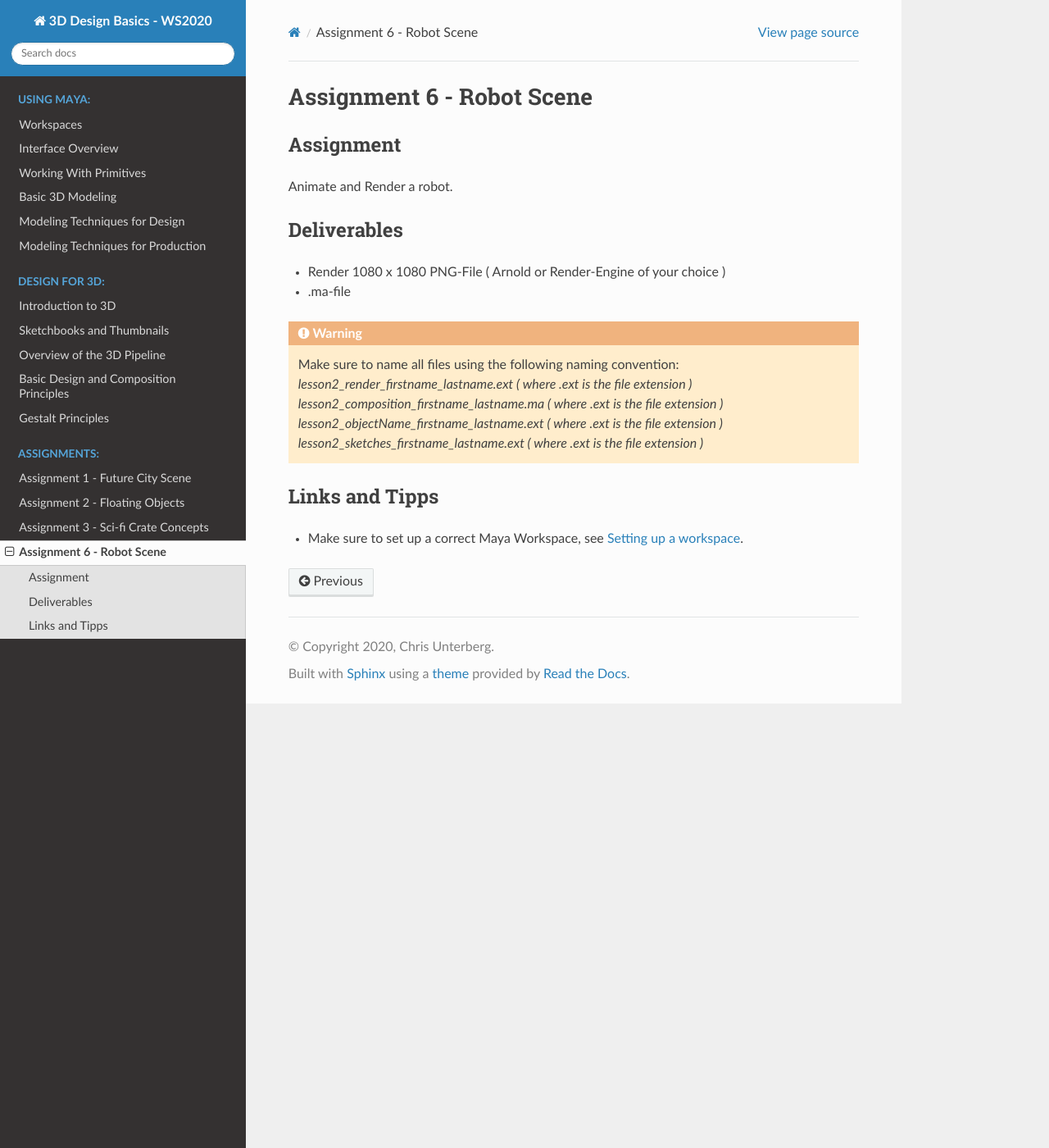
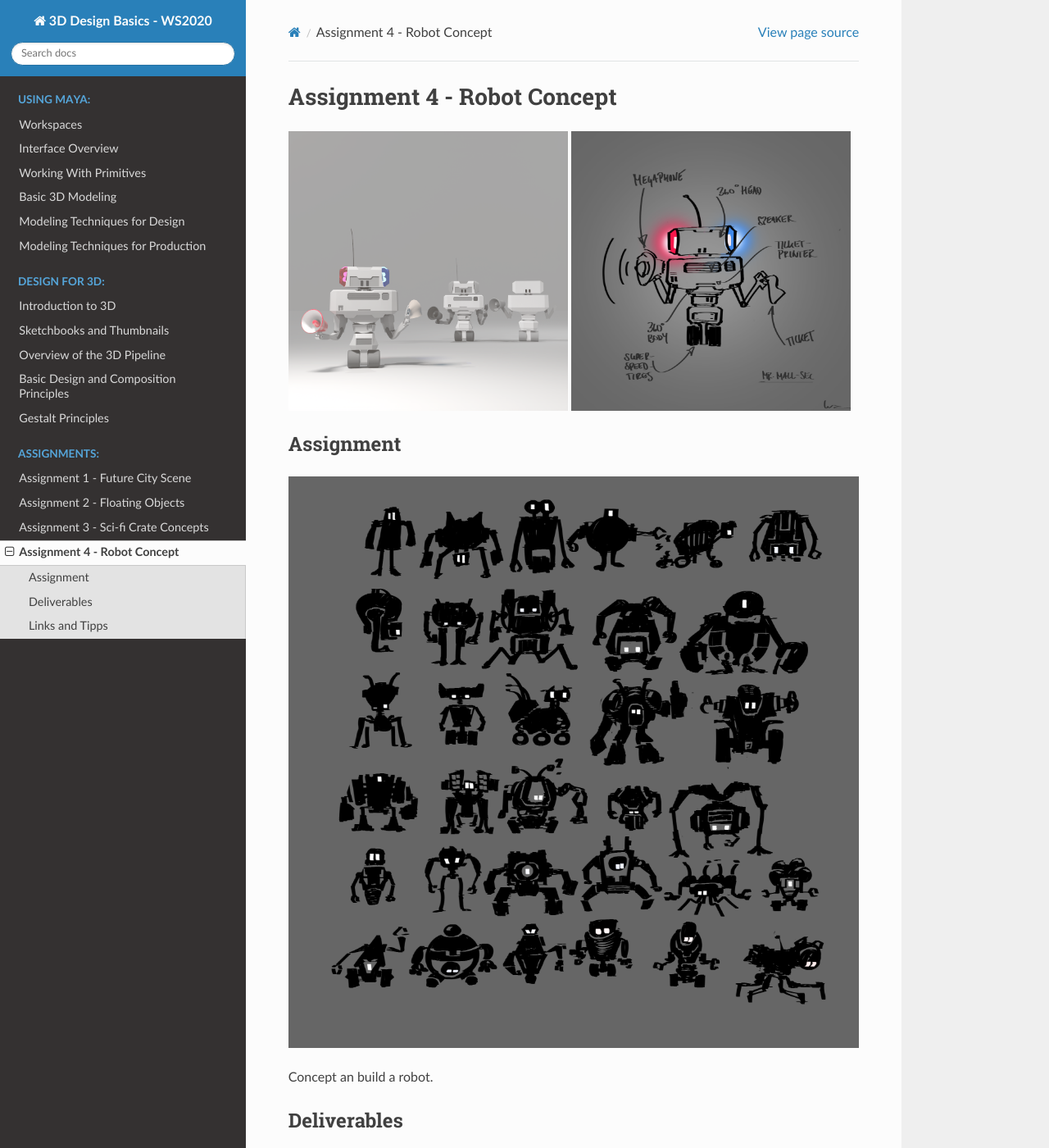
Before and after one commit to tetsuoanimation/beginner3dmaya2020, a Sphinx documentation site: the page built from documentation/assignments/A4_robot.rst, in a window 1280 px wide and 1400 px high. Shown: the whole window at 82% size. Built offline with Sphinx 7.4.7 and the Read the Docs theme 2.0.0, drawn with Linux system fonts in a browser that asks for light colours.

Commit message:
forgot to save

```diff
--- a/documentation/assignments/A4_robot.rst
+++ b/documentation/assignments/A4_robot.rst
@@ -1,14 +1,22 @@
-##########################
-Assignment 6 - Robot Scene
-##########################
+############################
+Assignment 4 - Robot Concept
+############################
 
 .. https://www.blue-zoo.co.uk/animation/cozmo
+
+.. image:: ./images/alarmobot_raw.png
+    :width: 49%
+
+.. image:: ./images/ordnungsBot.png
+    :width: 49%
 
 **********
 Assignment
 **********
 
-Animate and Render a robot.
+.. image:: ./images/botshouettes.png
+
+Concept an build a robot.
 
 
 ************
```
